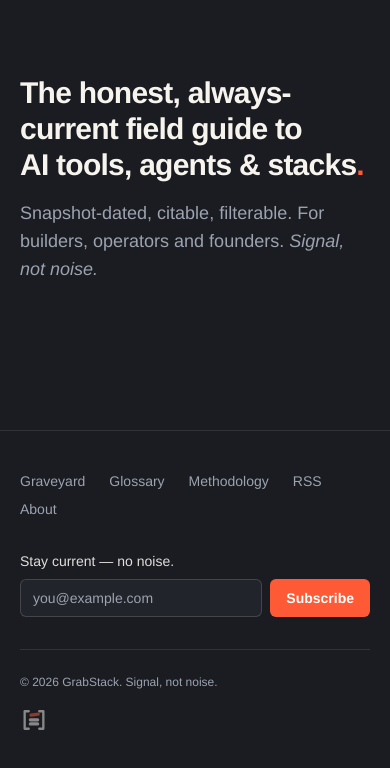
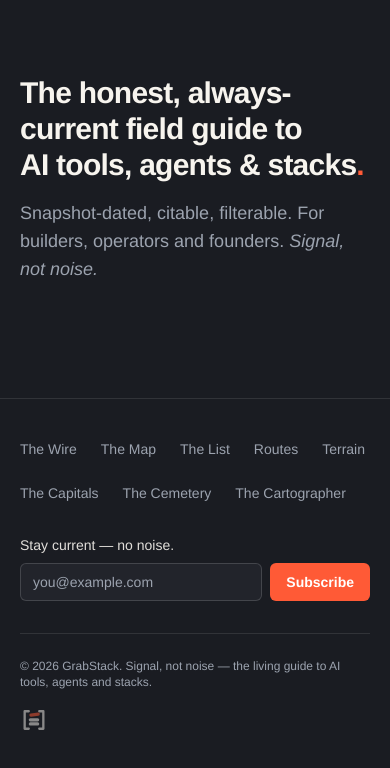
Before and after one commit to ErikMacx/grabstack, an Astro site: page / in a window 390 px wide. Shown: the part 70-838 px from the top of the page. Built offline with nearby package versions, Linux system fonts and the light colour scheme; Astro itself is replaced by a stand-in of ours.

Commit message:
Update Nav and Footer to new information architecture
Nav: The Wire · The Map · The List · Routes · Terrain · The Cartographer
Footer: full nav + The Capitals + The Cemetery + tagline
Breakpoint moved to lg for 6 nav items.

```diff
--- a/src/components/Footer.astro
+++ b/src/components/Footer.astro
@@ -1,10 +1,16 @@
 ---
-const footerLinks = [
-  { label: "Graveyard", href: "/graveyard" },
-  { label: "Glossary", href: "/glossary" },
-  { label: "Methodology", href: "/about#methodology" },
-  { label: "RSS", href: "/rss.xml" },
-  { label: "About", href: "/about" },
+const mainNav = [
+  { label: "The Wire", href: "/wire" },
+  { label: "The Map", href: "/map" },
+  { label: "The List", href: "/list" },
+  { label: "Routes", href: "/routes" },
+  { label: "Terrain", href: "/terrain" },
+];
+
+const featuredNav = [
+  { label: "The Capitals", href: "/capitals" },
+  { label: "The Cemetery", href: "/cemetery" },
+  { label: "The Cartographer", href: "/cartographer" },
 ];
 
 const year = new Date().getFullYear();
@@ -13,13 +19,22 @@ const year = new Date().getFullYear();
 <footer class="border-t border-white/10 mt-auto">
   <div class="mx-auto max-w-6xl px-5 py-10">
     <!-- Links -->
-    <nav aria-label="Footer" class="flex flex-wrap gap-x-6 gap-y-2 text-sm">
-      {footerLinks.map(({ label, href }) => (
-        <a href={href} class="text-muted hover:text-paper transition-colors">
-          {label}
-        </a>
-      ))}
-    </nav>
+    <div class="flex flex-col gap-6 sm:flex-row sm:gap-12">
+      <nav aria-label="Footer navigation" class="flex flex-wrap gap-x-6 gap-y-2 text-sm">
+        {mainNav.map(({ label, href }) => (
+          <a href={href} class="text-muted hover:text-paper transition-colors">
+            {label}
+          </a>
+        ))}
+      </nav>
+      <nav aria-label="Featured sections" class="flex flex-wrap gap-x-6 gap-y-2 text-sm">
+        {featuredNav.map(({ label, href }) => (
+          <a href={href} class="text-muted hover:text-paper transition-colors">
+            {label}
+          </a>
+        ))}
+      </nav>
+    </div>
 
     <!-- Newsletter placeholder -->
     <div class="mt-8 max-w-md">
@@ -43,7 +58,7 @@ const year = new Date().getFullYear();
 
     <!-- Bottom -->
     <div class="mt-8 flex flex-col gap-4 border-t border-white/10 pt-6 text-xs text-muted sm:flex-row sm:items-center sm:justify-between">
-      <p>&copy; {year} GrabStack. Signal, not noise.</p>
+      <p>&copy; {year} GrabStack. Signal, not noise — the living guide to AI tools, agents and stacks.</p>
       <a href="/" aria-label="GrabStack home">
         <svg xmlns="http://www.w3.org/2000/svg" viewBox="0 0 96 96" class="h-7 w-7 opacity-50 hover:opacity-80 transition-opacity">
           <path d="M30 18 H16 V78 H30" fill="none" stroke="#F7F4EE" stroke-width="8" stroke-linecap="round" stroke-linejoin="round"/>
--- a/src/components/Nav.astro
+++ b/src/components/Nav.astro
@@ -1,11 +1,11 @@
 ---
 const navLinks = [
-  { label: "Map", href: "/map" },
-  { label: "Updates", href: "/updates" },
-  { label: "Stacks", href: "/stacks" },
-  { label: "Learn", href: "/learn" },
-  { label: "State of AI", href: "/state-of" },
-  { label: "About", href: "/about" },
+  { label: "The Wire", href: "/wire" },
+  { label: "The Map", href: "/map" },
+  { label: "The List", href: "/list" },
+  { label: "Routes", href: "/routes" },
+  { label: "Terrain", href: "/terrain" },
+  { label: "The Cartographer", href: "/cartographer" },
 ];
 
 const currentPath = Astro.url.pathname;
@@ -30,7 +30,7 @@ const currentPath = Astro.url.pathname;
     </a>
 
     <!-- Desktop links -->
-    <ul class="hidden items-center gap-1 md:flex">
+    <ul class="hidden items-center gap-1 lg:flex">
       {navLinks.map(({ label, href }) => (
         <li>
           <a
@@ -54,7 +54,7 @@ const currentPath = Astro.url.pathname;
       type="button"
       aria-label="Toggle menu"
       aria-expanded="false"
-      class="rounded-md p-2 text-paper/70 hover:text-paper md:hidden"
+      class="rounded-md p-2 text-paper/70 hover:text-paper lg:hidden"
     >
       <svg id="icon-open" class="h-6 w-6" fill="none" viewBox="0 0 24 24" stroke-width="2" stroke="currentColor">
         <path stroke-linecap="round" stroke-linejoin="round" d="M3.75 6.75h16.5M3.75 12h16.5m-16.5 5.25h16.5" />
@@ -66,7 +66,7 @@ const currentPath = Astro.url.pathname;
   </nav>
 
   <!-- Mobile menu -->
-  <div id="mobile-menu" class="hidden border-t border-white/10 md:hidden">
+  <div id="mobile-menu" class="hidden border-t border-white/10 lg:hidden">
     <ul class="mx-auto max-w-6xl space-y-1 px-5 py-4">
       {navLinks.map(({ label, href }) => (
         <li>
```
